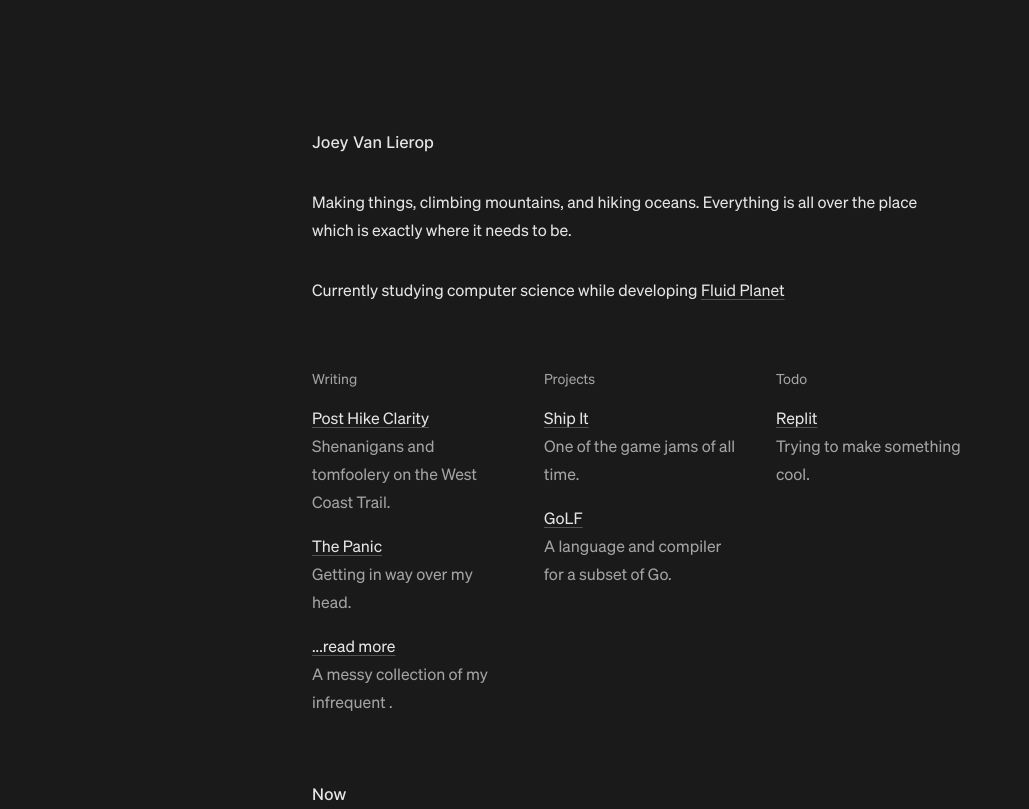
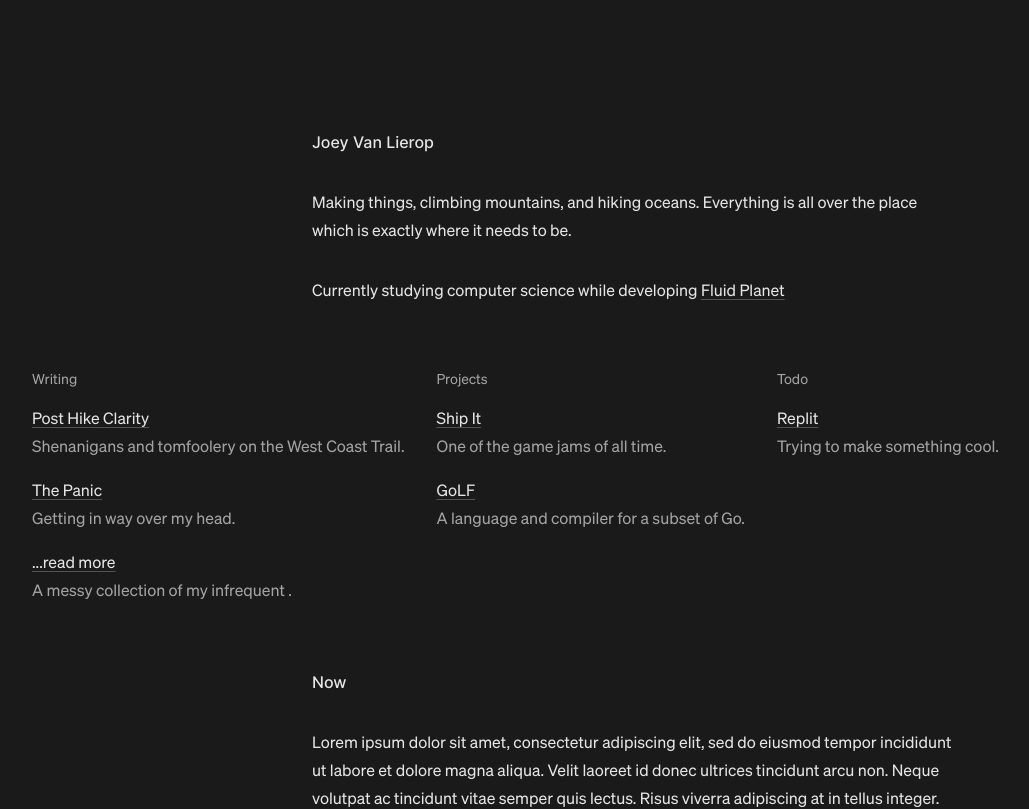
Before and after one commit to joeyvanlierop/joey, a Next.js app: page / in a window 1280 px wide. Shown: the top 809 px of the page, without its empty margins (8-1037 px from the left). Built offline with nearby package versions, Linux system fonts and the light colour scheme.

Commit message:
Mask image is WILD

```diff
--- a/app/page.tsx
+++ b/app/page.tsx
@@ -34,6 +34,15 @@ export default async function Home() {
             </a>
           </p>
 
+          <div
+            className="w-screen overflow-x-auto px-10 relative left-1/2 ml-[-50vw]"
+            style={{
+              WebkitMaskImage:
+                "linear-gradient(to right, transparent 0%, #000 24px, #000 80%, transparent 100%)",
+              maskImage:
+                "linear-gradient(to right, transparent 0%, #000 24px, #000 80%, transparent 100%)",
+            }}
+          >
             <div className="flex gap-8 mb-8 animate-enter animate-delay-[360ms]">
               <section className="min-w-[200px]">
                 <p className="text-sm text-neutral-400 pb-4">Writing</p>
@@ -86,6 +95,7 @@ export default async function Home() {
                 </div>
               </section>
             </div>
+          </div>
 
           <h1 className="animate-enter animate-delay-[480ms]">Now</h1>
 
```
Lines whose indentation alone changed are shown as unchanged.
